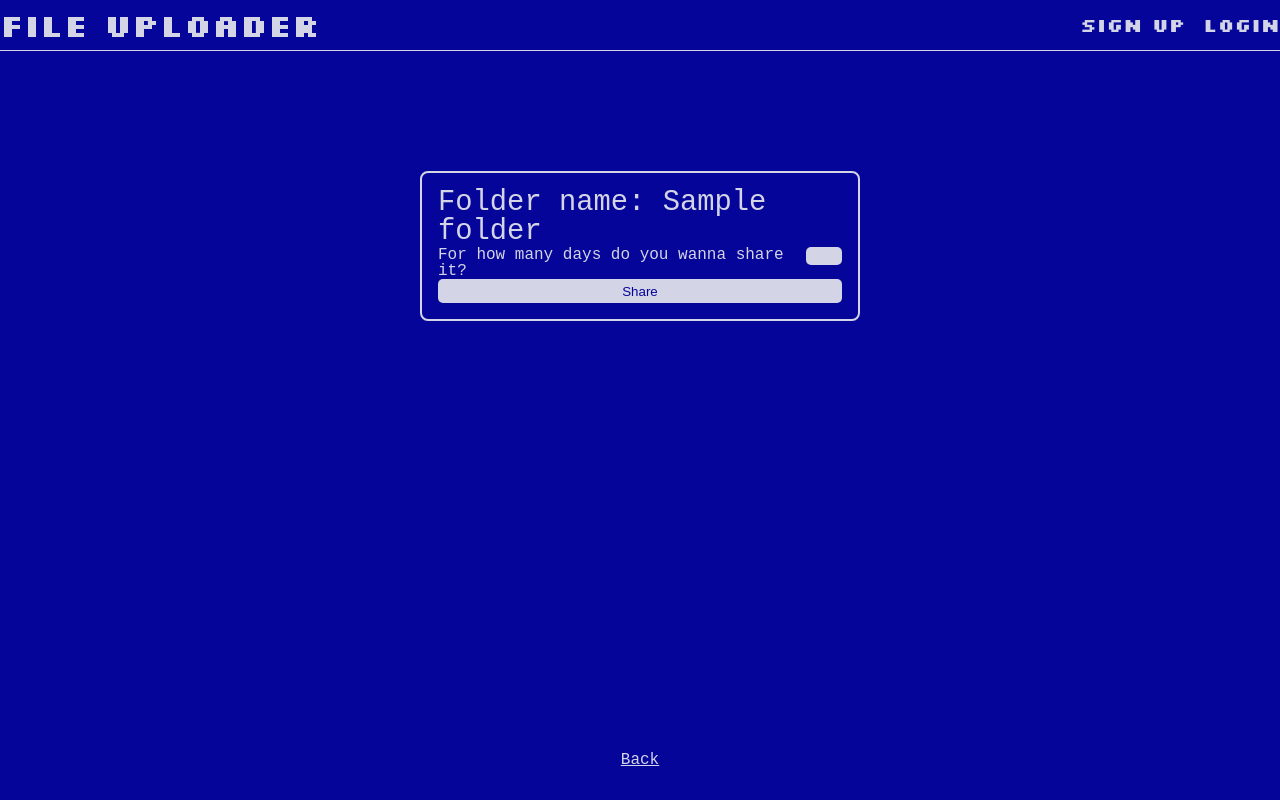
After one commit to Aquilaruspante/odin-file-uploader, a Node project: template views/share-form.ejs in a window 1280 px wide. The commit adds this page. Run offline with Node 20 templates, Linux system fonts and the light colour scheme; the template is opened without the code that fills it: most values are stand-ins (such as "Sample title", 1, 10 or a date in 2020); some libraries are stand-ins or nearby versions.

Commit message:
feat(folderShare): add feat

```diff
--- a/app.js
+++ b/app.js
@@ -10,6 +10,7 @@ const methodOverride = require('method-override');
 const userRouter = require('./routes/userRoutes.js');
 const foldersRoute = require('./routes/foldersRoute.js');
 const adminRoutes = require('./routes/adminRoutes.js');
+const shareRoutes = require('./routes/shareRoutes.js')
 
 const { isAuth, isAdmin } = require('./middleware.js');
 const ExpressError = require('./ExpressError.js');
@@ -73,6 +74,8 @@ app.use('/folders', isAuth, foldersRoute);
 
 app.use('/admin', isAuth, isAdmin, adminRoutes);
 
+app.use('/share', shareRoutes);
+
 app.use((err, req, res, next) => {
     console.log(err);
 
--- a/controllers/fileController.js
+++ b/controllers/fileController.js
@@ -15,7 +15,7 @@ exports.fileCreatePost = async function fileCreatePost(req, res, next) {
 
 
     if (process.env.STORAGE === 'cloudinary') {
-        cloudinary.uploader.upload_stream({ resource_type: 'auto' }, async (error, result) => {
+        cloudinary.uploader.upload_stream({ resource_type: 'auto', invalidate: true }, async (error, result) => {
             if(error) return next(error);
 
             await db.fileCreate(folderId, originalname, size, mimetype, filename, result.secure_url, result.public_id, result.resource_type);
--- a/public/styles.css
+++ b/public/styles.css
@@ -481,3 +481,50 @@ img {
 .back-link {
     text-decoration: underline;
 }
+
+.folder-header-right {
+    display: flex;
+    gap: 8px;
+}
+
+.share-folder-link {
+    display: flex;
+    align-items: center;
+    justify-content: center;
+    border: 1px solid var(--text-color);
+    box-sizing: border-box;
+    padding: 8px;
+    border-radius: 5px;
+    height: 24px;
+}
+
+.share-folder-link:hover {
+    background-color: var(--text-color);
+    color: var(--primary-color);
+    transition: 0.4s;
+}
+
+.folder-share-form {
+    width: 440px;
+    height: 150px;
+    display: flex;
+    flex-direction: column;
+    justify-content: space-between;
+}
+
+.folder-share-title {
+    font-size: 1.8rem;
+}
+
+.input-and-button-combo {
+    display: flex;
+    justify-content: space-between;
+}
+
+.input-and-button-combo input {
+    width: 32px;
+}
+
+.folder-share-form button {
+    width: 100%;
+}
--- /dev/null
+++ b/views/share-form.ejs
@@ -0,0 +1,18 @@
+<%- include('./header.ejs') %>
+
+<form action="/folders/<%= folder.id %>/share" method="POST" class="folder-share-form">
+    <h2 class="folder-share-title">Folder name: <%= folder.name %></h2>
+
+    <div class="input-and-button-combo">
+        <label for="duration">For how many days do you wanna share it?</label>
+        <input type="number" id="duration" name="duration" class="folder-duration">
+    </div>
+    <button>Share</button>
+</form>
+
+<div class="link-container">
+    <a class="back-button" href="/">Back</a>
+</div>
+
+
+<%- include('./footer.ejs') %>
--- /dev/null
+++ b/views/share-link.ejs
@@ -0,0 +1,6 @@
+<%- include('./header.ejs') %>
+
+<form>
+    <h2>The link to share this folder is</h2>
+    <a href="/share/<%= folderShare.id %>">/share/<%= folderShare.id %></a>
+</form>
```
Also changed, not shown: controllers/folderControllers.js (+8 -0 lines), controllers/shareController.js (added, +38 -0 lines), db/queries.js (+36 -0 lines), routes/foldersRoute.js (+7 -0 lines), routes/shareRoutes.js (added, +9 -0 lines), views/folder.ejs (+10 -4 lines), prisma/migrations/20261117122429_added_folder_share_relation/migration.sql (added), 1 other file.
